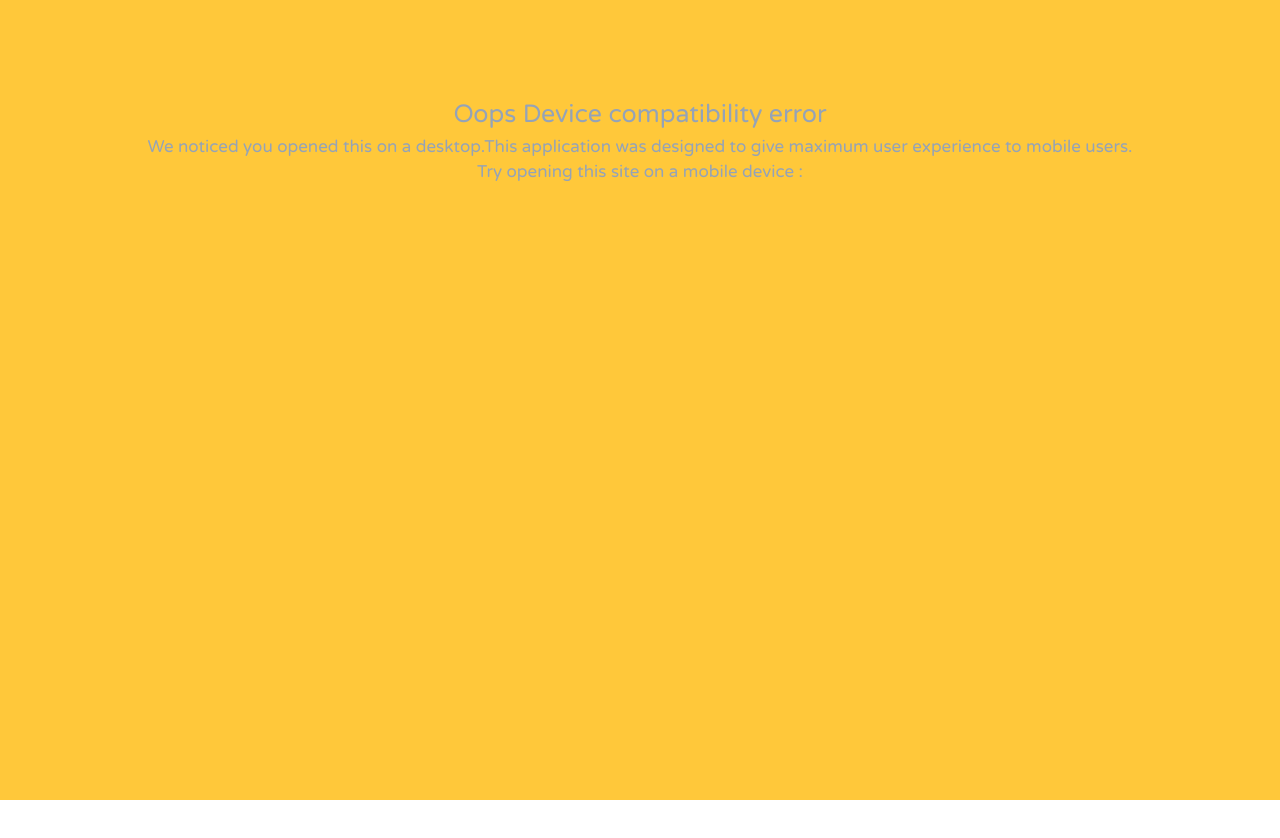
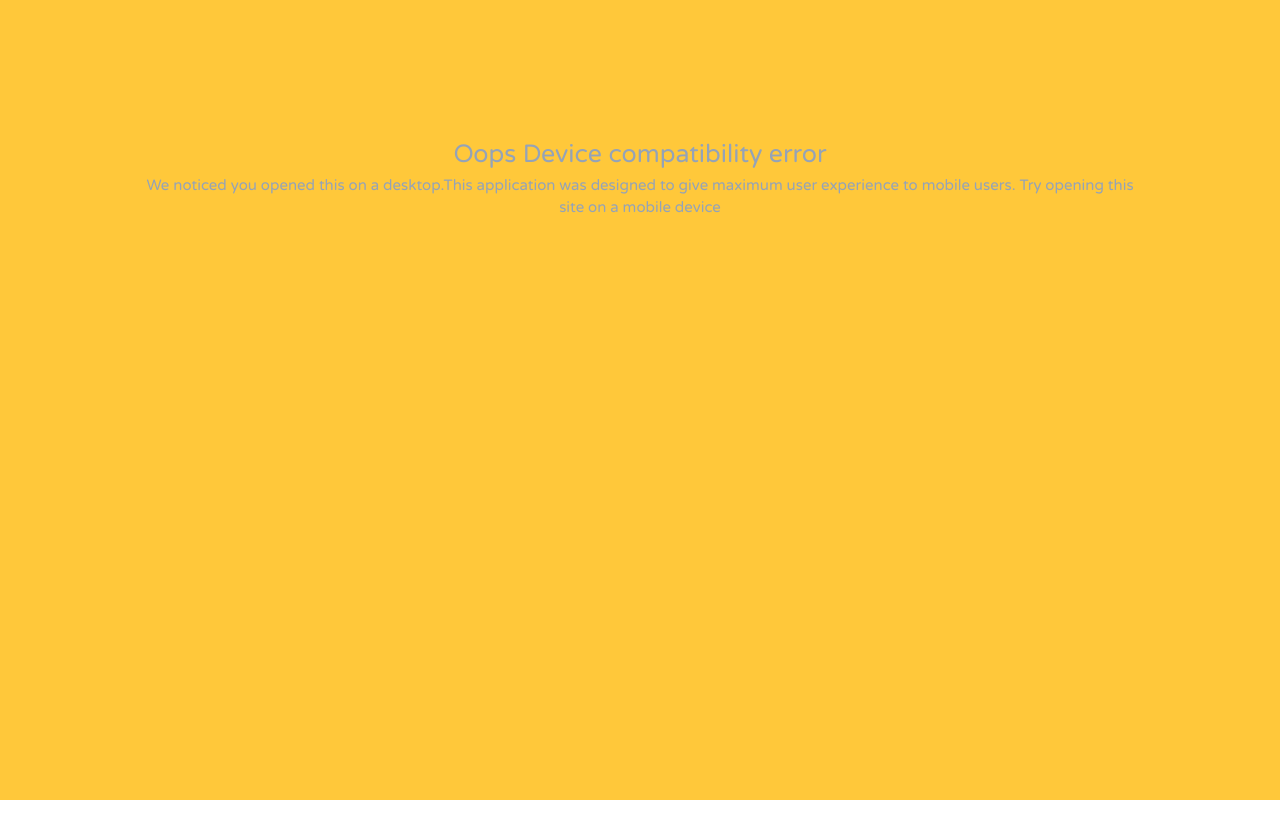
Before and after one commit to Masha-bit/Food-Court, a Next.js app: page / in a window 1280 px wide. Before the commit the page ends 800 px from the top, so only its background shows below. Built offline with nearby package versions, Linux system fonts and the light colour scheme.

Commit message:
custom tailwind font check(2)

```diff
--- a/src/app/page.jsx
+++ b/src/app/page.jsx
@@ -14,12 +14,12 @@ export default function Splash() {
 
     <div id="main" className='h-screen w-screen bg-[#FFC83A] flex items-center justify-center font-dongle'>
 
-      <div className='h-[90%] w-[80%] flex flex-col p-4 mt-[5rem]'>
+      <div className='h-[90%] w-[80%] flex flex-col p-4 mt-[10rem]'>
         {/* <div className='h-[300px] w-[300px] flex items-center justify-center'>
           <BsPhone style={{color: 'gray'}} size={300}/>
         </div> */}
         <h1 className='mx-auto text-[25px] text-slate-400'>Oops Device compatibility error</h1>
-        <p className='text-center text-[17px] text-slate-400'>We noticed you opened this on a desktop.This application was designed to give maximum user experience to mobile users. Try opening this site on a mobile device : </p>
+        <p className='text-center text-[15px] text-slate-400'>We noticed you opened this on a desktop.This application was designed to give maximum user experience to mobile users. Try opening this site on a mobile device</p>
       </div>
 
       {/* <div id='desktop' className='mx-auto p-8 relative top-[20%] h-[500px] w-[90%] flex flex-col items-center bg-slate-600 sm:hidden'>
```
